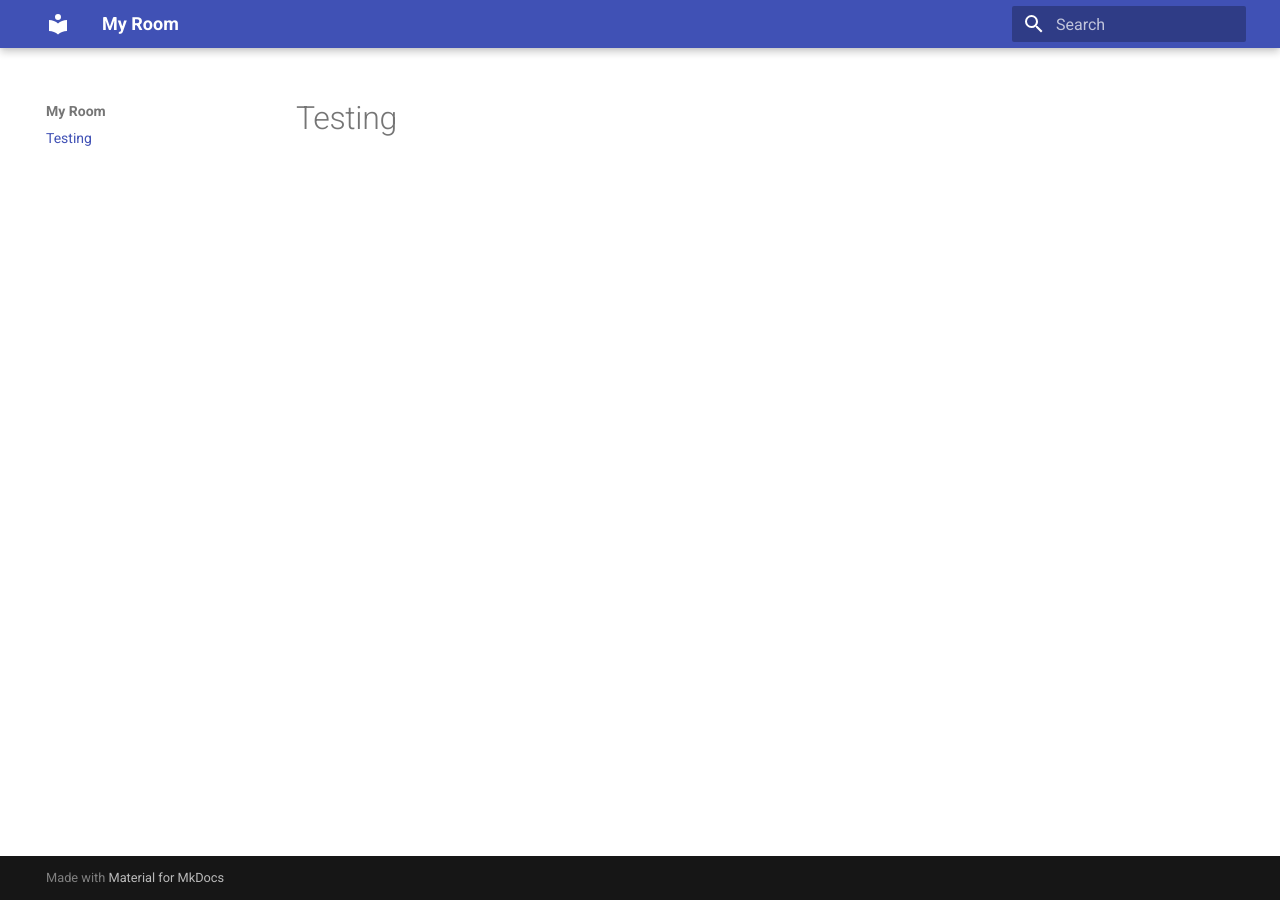
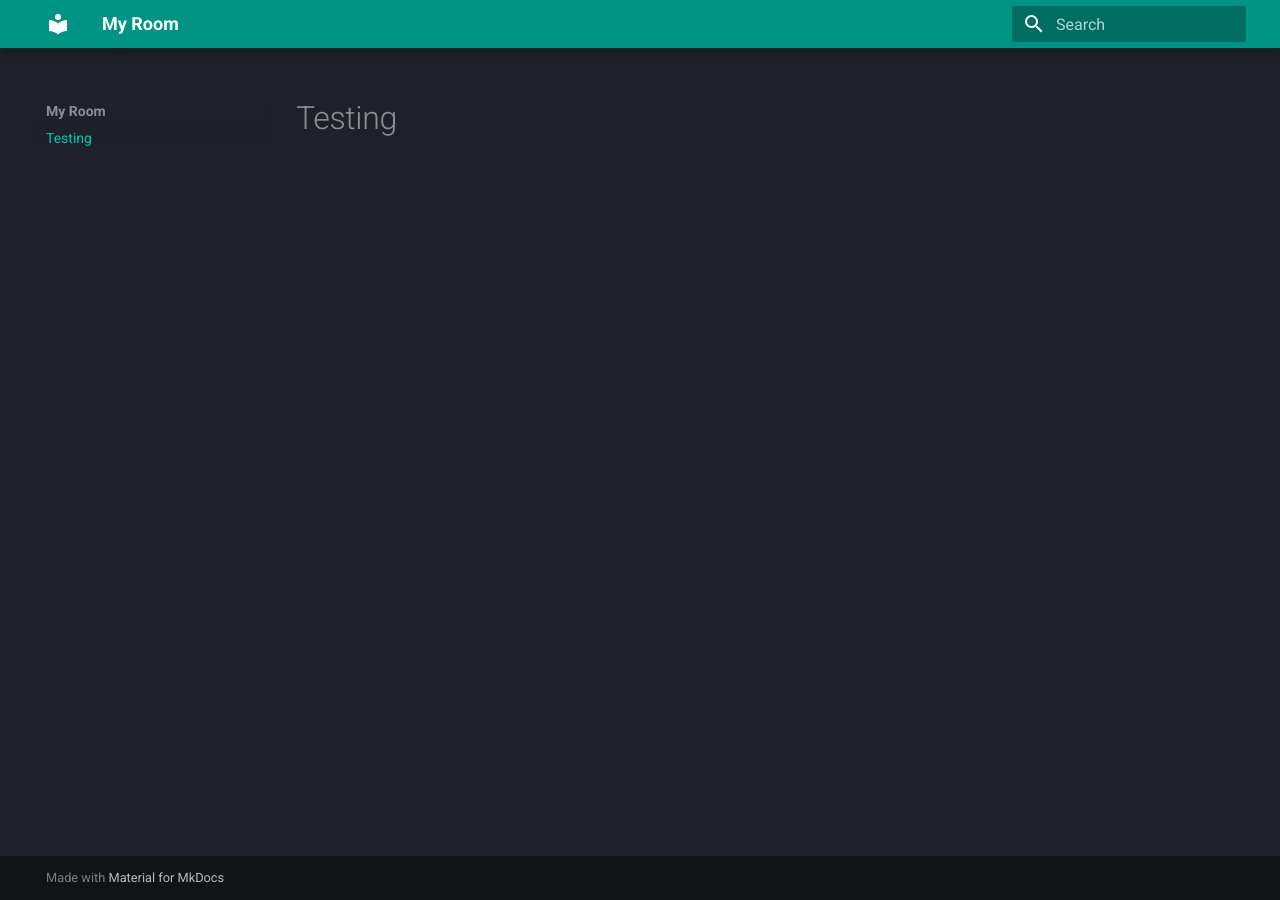
Before and after one commit to Zinciol/my-room, an MkDocs documentation site: the page built from docs/index.md, in a window 1280 px wide. Built offline with MkDocs 1.6.1 and Material for MkDocs 9.7.7, drawn with Linux system fonts in a browser that asks for light colours.

Commit message:
Update mkdocs.yml

```diff
--- a/mkdocs.yml
+++ b/mkdocs.yml
@@ -1,3 +1,10 @@
 site_name: My Room
 theme:
   name: material
+  palette:
+    scheme: slate
+    primary: teal
+  features:
+    - navigation.instant
+    - navigation.tracking
+    - navigation.top
```
